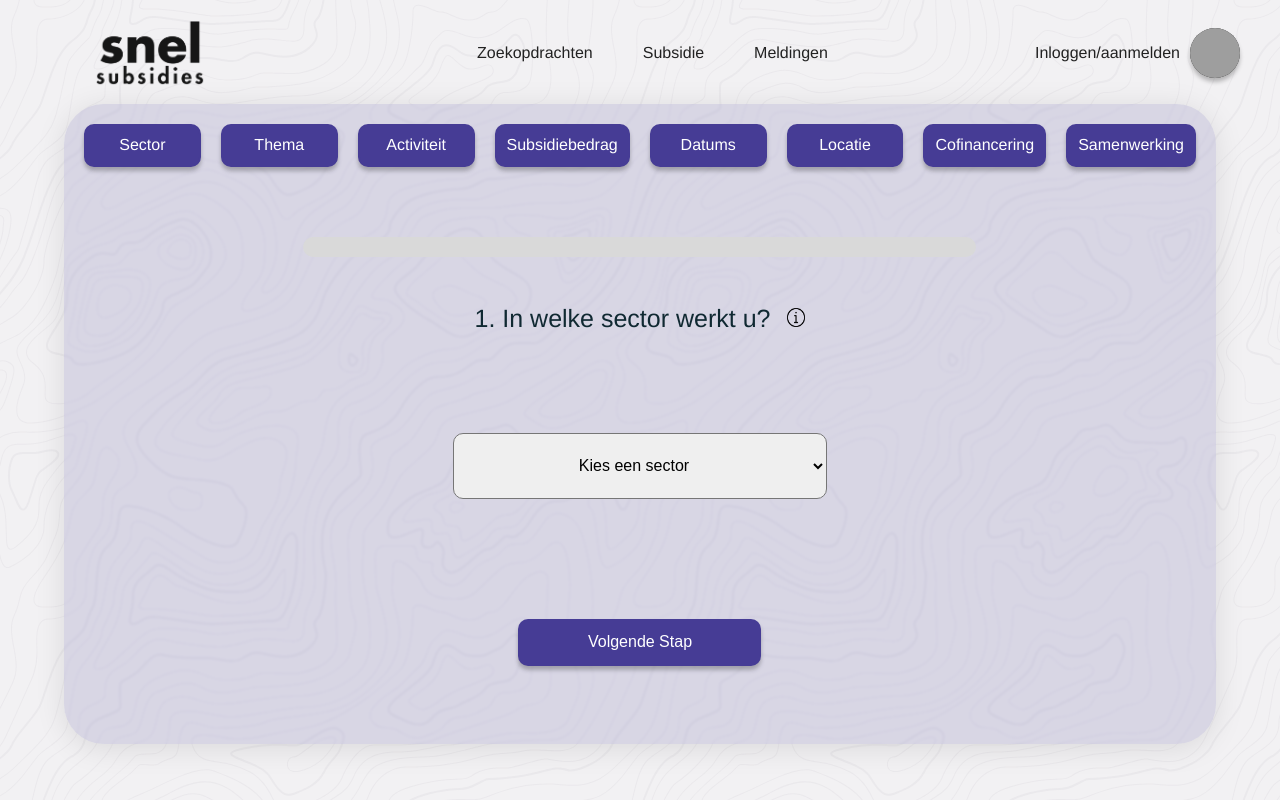
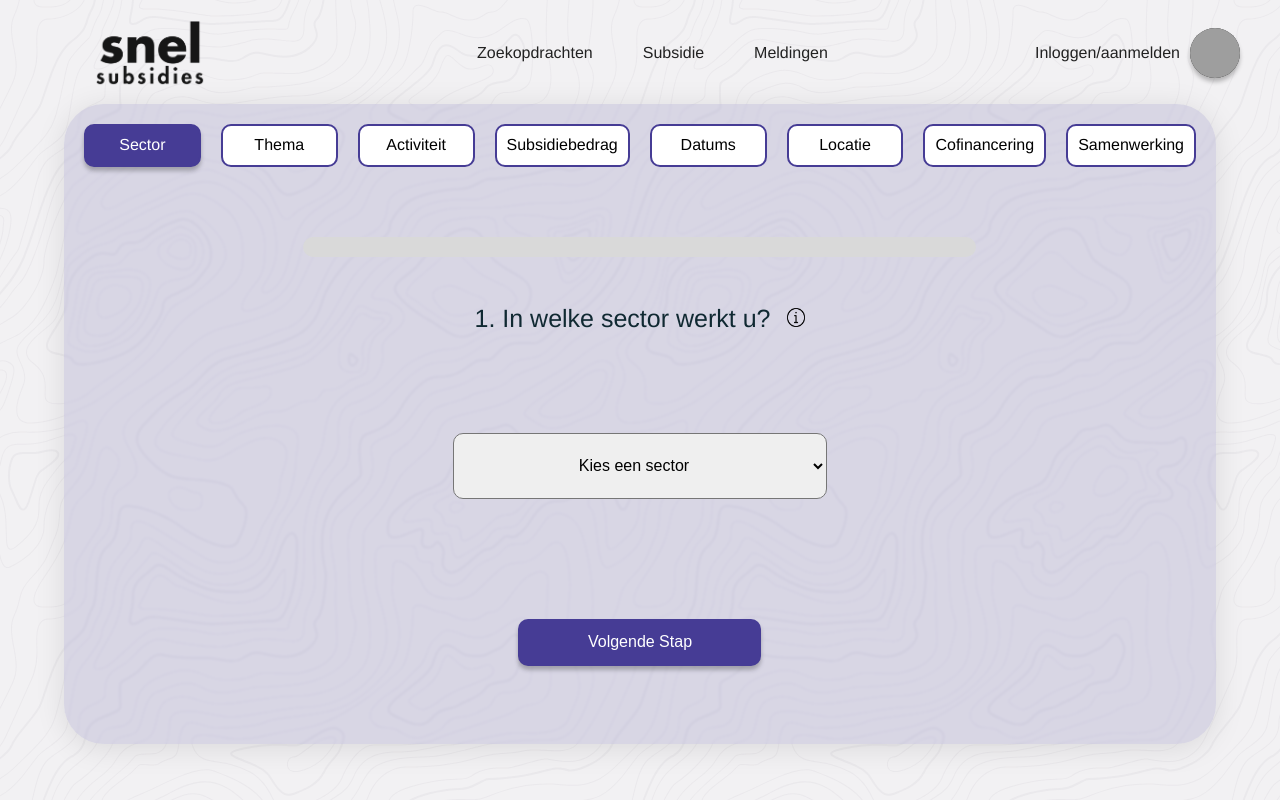
Before and after one commit to Ayoub2K/SnelSubsidies, a Vue app in the folder webapp/: page /form in a window 1280 px wide. Built offline with nearby package versions, Linux system fonts and the light colour scheme; grey boxes are pictures that could not be loaded.

Commit message:
resultaten mooier

```diff
--- a/webapp/src/views/Form.vue
+++ b/webapp/src/views/Form.vue
@@ -1,7 +1,7 @@
 <template>
     <main>
         <div class="progress">
-            <div class="progress-item">
+            <div class="progress-item active">
                 <p>Sector</p>
             </div>
             <div class="progress-item">
@@ -91,6 +91,17 @@ main .progress {
   box-sizing: border-box;
   width: 216px;
   height: 43px;
+  background: white;
+  border: 2px solid #463c95;
+  color: black;
+  border-radius: 10px;
+  padding: 10px;
+}
+
+.progress-item.active {
+  box-sizing: border-box;
+  width: 216px;
+  height: 43px;
   background: #463c95;
   border: 2px solid #463c95;
   color: white;
@@ -98,6 +109,7 @@ main .progress {
   border-radius: 10px;
   padding: 10px;
 }
+
 
 main .header {
   padding: 50px;
--- a/webapp/src/views/Resultaten.vue
+++ b/webapp/src/views/Resultaten.vue
@@ -79,7 +79,7 @@
                 Matchingpercentage: {{subsidie.matchingPercentage}}%
               </p>
               <svg viewBox="0 0 80 80" width="80" height="80">
-              <circle class="circle" :class="{
+              <circle class="circle" @click="subsidiePagina(subsidie)" :class="{
                 circleLightGreen: subsidie.matchingPercentage > 87.5 && subsidieMatchingPercentage < 100,
                 circleGreen: subsidie.matchingPercentage >75 && subsidie.matchingPercentage < 87.5,
                 circleLightYellow: subsidie.matchingPercentage > 62.5 && subsidie.matchingPercentage < 75,
@@ -90,7 +90,6 @@
                 circleRed: subsidie.matchingPercentage > 0 && subsidie.matchingPercentage < 12.5,
               }" cx="40" cy="40" r="38"/> {{subsidie.matchingPercentage}}
               </svg>
-              <img id="open-icon" alt="Open link" src="../assets/open_icon.png" @click="subsidiePagina(subsidie)">
             </div>
         </div>
       </div>
@@ -201,7 +200,6 @@ main .progress {
   background: #463c95;
   border: 2px solid #463c95;
   color: white;
-  box-shadow: 0px 4px 4px rgba(0, 0, 0, 0.25);
   border-radius: 10px;
   padding: 10px;
 }
@@ -220,6 +218,7 @@ main .header {
 .circle {
   box-shadow:  27px 27px 77px #bababa,
               -27px -27px 77px #ffffff;
+  cursor: pointer;
 }
 .circleLightGreen{
   fill: #60e760;
@@ -260,6 +259,7 @@ hr {
 
 #breed {
   display: inline-block;
+  width: 100%;
 }
 
 .info {
@@ -299,7 +299,6 @@ hr {
 
 .matchingpercentage {
   margin-top: 20px;
-  margin-left: 2%;
   display: grid;
   grid-template-columns: repeat(2, 1fr);
   justify-items: end;
```
